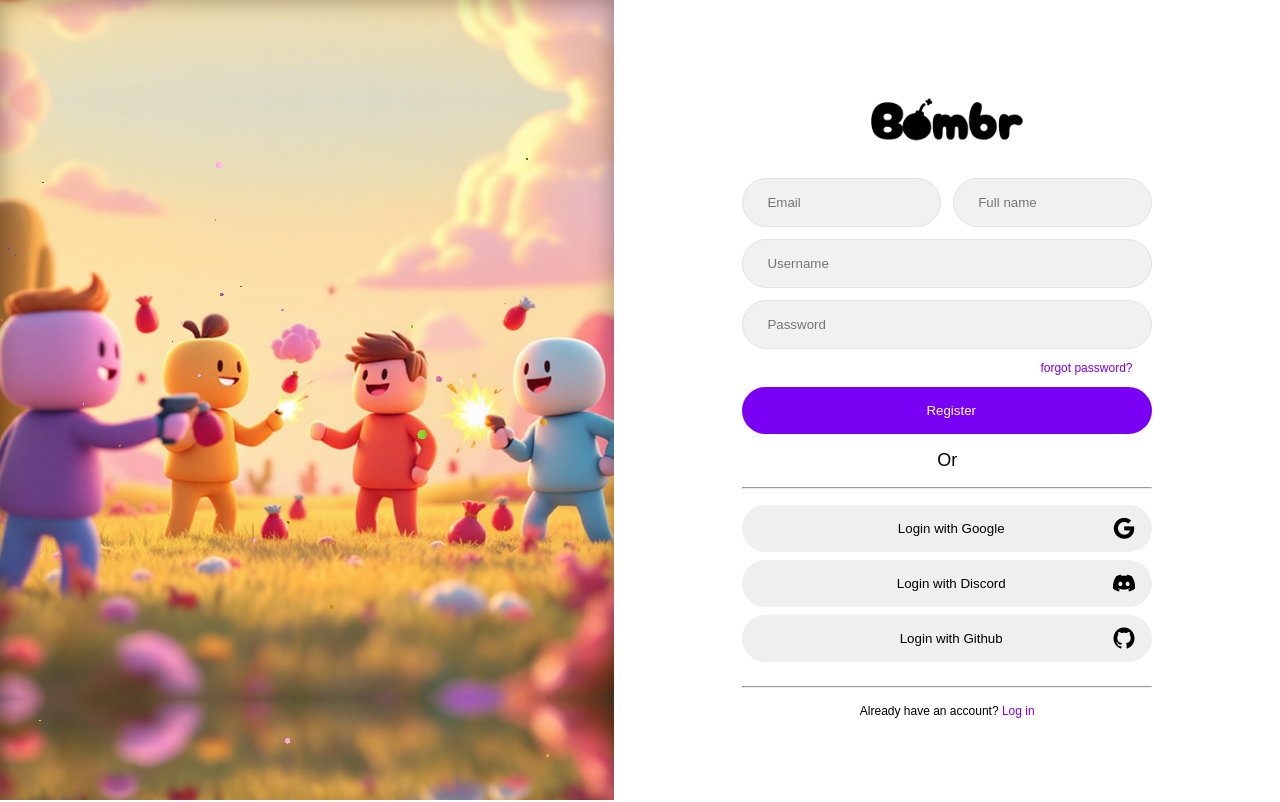
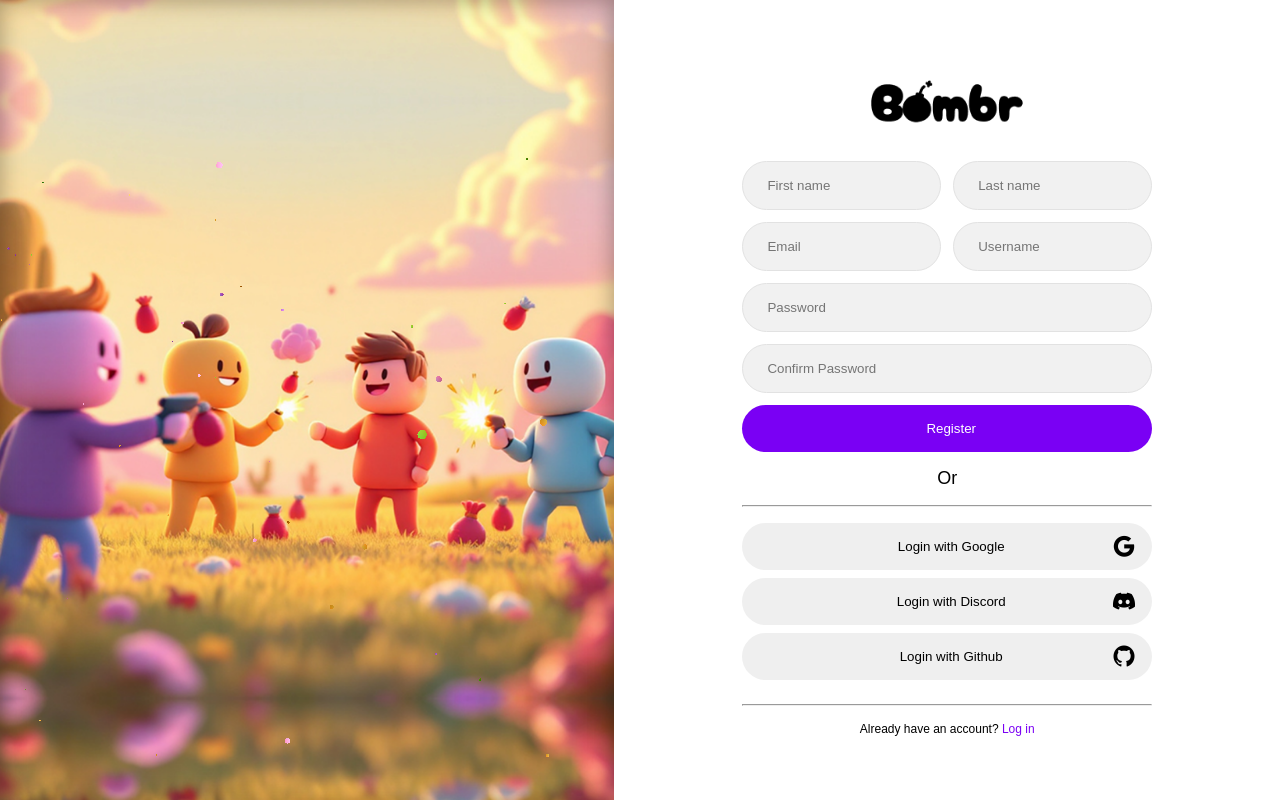
Before and after one commit to raphaelmatiaz/Bombr, a Next.js app in the folder bombr/: page /register in a window 1280 px wide. Built offline with nearby package versions, Linux system fonts and the light colour scheme; no server answers.

Commit message:
Add manual user registration form with validation and redirect; integrate bcryptjs for password hashing; Implement redirect logic based on session status

```diff
--- a/bombr/package.json
+++ b/bombr/package.json
@@ -10,7 +10,9 @@
   },
   "dependencies": {
     "@prisma/client": "^6.5.0",
+    "@types/bcryptjs": "^2.4.6",
     "bcrypt": "^5.1.1",
+    "bcryptjs": "^3.0.2",
     "framer-motion": "^11.18.2",
     "next": "15.1.7",
     "next-auth": "^4.24.11",
--- a/bombr/src/app/(auth)/login/page.tsx
+++ b/bombr/src/app/(auth)/login/page.tsx
@@ -1,19 +1,28 @@
 "use client"
 import LoginProviders from '../../../components/LoginProviders/LoginProviders.tsx'
-import Logo from '../../../components/Logo/Logo.tsx'
 import Link from 'next/link'
 import styles from './login.module.css'
 import Dashboard from '../../../components/Auth/Dashboard.tsx'
 import ClickSpark from '../../../blocks/Animations/ClickSpark/ClickSpark.tsx'
 import SplashCursor from '../../../blocks/Animations/SplashCursor/SplashCursor.tsx'
 import Particles from '../../../blocks/Backgrounds/Particles/Particles.tsx';
-import { redirect } from "next/navigation";
-import { useState } from 'react'
-import { signIn } from 'next-auth/react'
+import { redirect, useRouter } from "next/navigation";
+import { useEffect, useState } from 'react'
+import { signIn, useSession } from 'next-auth/react'
 function Login() {
 
     const [email, setEmail] = useState("");
     const [password, setPassword] = useState("");
+
+    const { data: session, status } = useSession();
+    const router = useRouter();
+
+    // Redirect user to /home-feed if they are authenticated
+    useEffect(() => {
+    if (status === "authenticated") {
+        router.push('/home-feed');
+    }
+    }, [status, router]);
 
 
     const handleSubmit = async (e: React.FormEvent) => {
--- a/bombr/src/app/(auth)/register/page.tsx
+++ b/bombr/src/app/(auth)/register/page.tsx
@@ -1,12 +1,91 @@
 "use client"
 import LoginProviders from '../../../components/LoginProviders/LoginProviders.tsx'
-import Logo from '../../../components/Logo/Logo.tsx'
-
 import styles from './register.module.css'
 import Link from 'next/link'
 import ClickSpark from '../../../blocks/Animations/ClickSpark/ClickSpark.tsx'
 import Particles from '../../../blocks/Backgrounds/Particles/Particles.tsx';
-function Login() {
+import { useEffect, useState } from 'react'
+import { useRouter } from 'next/navigation'
+import { useSession } from 'next-auth/react'
+function Register() {
+
+    const [email, setEmail] = useState("");
+    const [firstName, setfirstName] = useState("");
+    const [lastName, setLastName] = useState("");
+    const [username, setUsername] = useState("");
+    const [password, setPassword] = useState("");
+    const [confirmPassword, setConfirmPassword] = useState("");
+    const [error, setError] = useState("");
+    const [loading, setLoading] = useState(false);
+    const router = useRouter();
+    const { data: session, status } = useSession();
+
+    // Redirect user to /home-feed if they are authenticated
+    useEffect(() => {
+    if (status === "authenticated") {
+        router.push('/home-feed');
+    }
+    }, [status, router]);
+
+    const handleSubmit = async (e: React.FormEvent) => {
+        e.preventDefault();
+        setError("");
+
+        // Set Full Name
+        const fullName = `${firstName} ${lastName}`;
+        // window.alert(fullName)
+        // Validate email
+        const emailRegex = /^[^\s@]+@[^\s@]+\.[^\s@]+$/;
+        if (!emailRegex.test(email)) {
+          window.alert(`⚠️ Email ${email} is invalid. Please enter a valid email address.`)
+          return;
+        }
+
+
+        // Verify passwords match
+        if (password !== confirmPassword) {
+            //   setError("As passwords não coincidem");
+              window.alert("⚠️ Your passwords do not match")
+              return;
+            }
+
+        // Validate password
+        const passwordRegex = /^(?=.*[A-Za-z])(?=.*\d)[A-Za-z\d]{8,}$/;
+        if (!passwordRegex.test(password)) {
+        //   setError(
+        //     "A password deve conter pelo menos 8 caracteres, incluindo uma letra maiúscula, uma letra minúscula e um número"
+        //   );
+        //   window.alert("A password deve conter pelo menos 8 caracteres, incluindo uma letra maiúscula, uma letra minúscula e um número")
+          window.alert("⚠️ Your password should be at least 8 characters long, and must include: one uppercase letter, one lowercase letter, and one number")
+          return;
+        }
+
+
+
+        setLoading(true);
+
+        try {
+          const response = await fetch("/api/register", {
+            method: "POST",
+            headers: { "Content-Type": "application/json" },
+            body: JSON.stringify({ fullName, email, username, password }),
+          });
+
+          const data = await response.json();
+
+          if (!response.ok) {
+            throw new Error(data.error || "Erro no registo");
+          }
+
+          // Registo bem-sucedido, redirecionar para login
+          router.push("/login");
+        } catch (err: any) {
+          setError(err.message);
+        } finally {
+          setLoading(false);
+        }
+      };
+
     return(
         <ClickSpark
                 sparkColor='#7A00F4'
@@ -32,14 +111,18 @@ function Login() {
 
                 <main className={styles.formWrapper}>
                     <div className={styles.logo}></div>
-                    <form className={styles.form} action="">
+                    <form className={styles.form} onSubmit={handleSubmit}>
                         <span className={styles.inputWrapper}>
-                            <input className={styles.input} type="email" placeholder='Email' />
-                            <input className={styles.input} type="text" placeholder='Full name' />
+                            <input className={styles.input} type="text" placeholder='First name' id="firstName" value={firstName} onChange={(e) => setfirstName(e.target.value)} required/>
+                            <input className={styles.input} type="text" placeholder='Last name' id="lastName" value={lastName} onChange={(e) => setLastName(e.target.value)} required/>
                         </span>
-                        <input className={styles.input} type="text" placeholder='Username' maxLength={15} pattern="[A-Za-z0-9._]+" title="Username can only contain letters, numbers, periods, and underscores" />
-                        <input className={styles.input} type="password" placeholder='Password' />
-                        <a className={`${styles.forgotPassword} ${styles.anchor}`} href="">forgot password?</a>
+                        <span className={styles.inputWrapper}>
+                            <input className={styles.input} type="email" placeholder='Email' id="email" value={email} onChange={(e) => setEmail(e.target.value)} required/>
+                            <input className={styles.input} type="text" placeholder='Username' maxLength={15} id="username" value={username} onChange={(e) => setUsername(e.target.value)} pattern="[A-Za-z0-9._]+" title="Username can only contain letters, numbers, periods, and underscores" required/>
+                        </span>
+                        <input className={styles.input} type="password" placeholder='Password' value={password} onChange={(e) => setPassword(e.target.value)} required/>
+                        <input className={styles.input} id="confirmPassword" placeholder='Confirm Password' type="password" value={confirmPassword} onChange={(e) => setConfirmPassword(e.target.value)} required/>
+
                         <button className={styles.loginButton}>Register</button>
                     </form>
                     <p className={styles.or}>Or</p>
@@ -53,4 +136,4 @@ function Login() {
     )
 }
 
-export default Login
+export default Register
--- a/bombr/src/app/api/register/route.ts
+++ b/bombr/src/app/api/register/route.ts
@@ -4,3 +4,40 @@
 // hash da password
 // prisma user.create
 // mandar para o login (no frontend)
+
+import bcrypt from "bcryptjs";
+import { NextResponse } from "next/server";
+import prisma from "@/lib/prisma";
+
+export async function POST(req: Request) {
+
+    console.log(req.body)
+  try {
+    const { email, password, fullName, username } = await req.json();
+
+    // Verificar se o utilizador já existe
+    const existingUser = await prisma.user.findUnique({ where: { email } });
+    if (existingUser) {
+      return NextResponse.json(
+        { error: "Utilizador já existe" },
+        { status: 400 }
+      );
+    }
+
+    // Encriptar password
+    const hashedPassword = await bcrypt.hash(password, 10);
+
+    // Criar utilizador na base de dados
+    await prisma.user.create({
+      data: { email, fullName: fullName, username: username, password: hashedPassword },
+    });
+
+    return NextResponse.json(
+      { message: "Utilizador criado com sucesso" },
+      { status: 201 }
+    );
+  } catch (error) {
+    console.error(error);
+    return NextResponse.json({ error: "Erro no registo" }, { status: 500 });
+  }
+}
```
Also changed, not shown: 1 other file (tests, documents, lock files or other folders).
